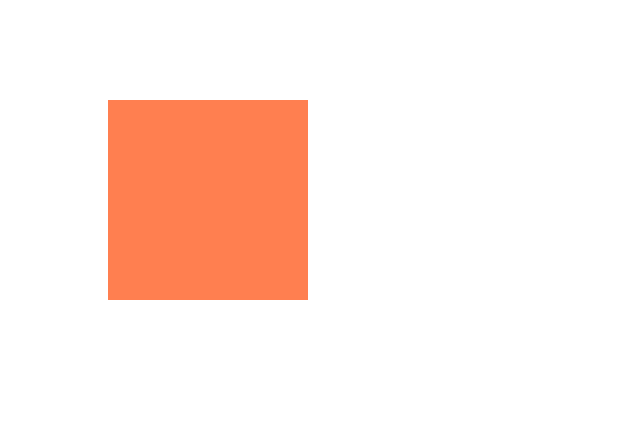
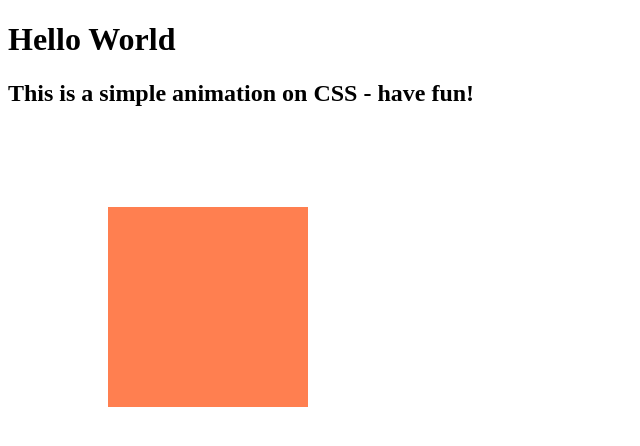
Before and after one commit to AliPea/quick-animation, a plain HTML site: page index.html in a window 1280 px wide. Shown: the whole page, without its empty margins (0-640 px from the left). Drawn offline with Linux system fonts and the light colour scheme.

Commit message:
unstaged

```diff
--- a/index.html
+++ b/index.html
@@ -6,6 +6,8 @@
     <link rel="stylesheet" href="main.css">
   </head>
   <body>
+    <h1>Hello World</h1>
+    <h2>This is a simple animation on CSS - have fun!</h2>
     <div>
     </div>
   </body>
```
